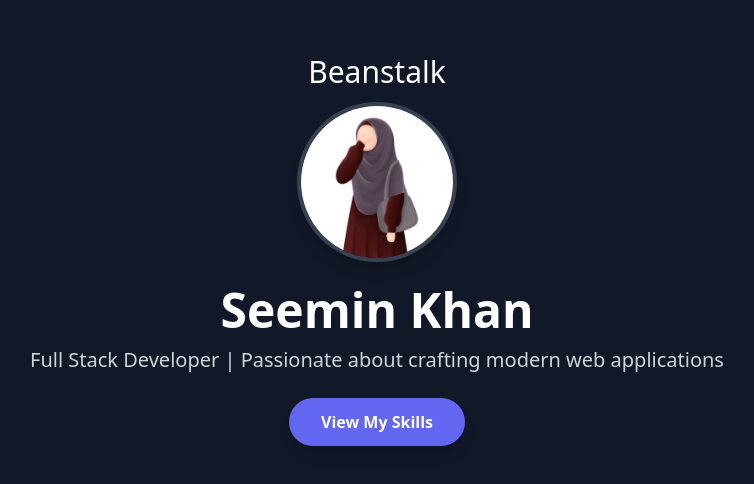
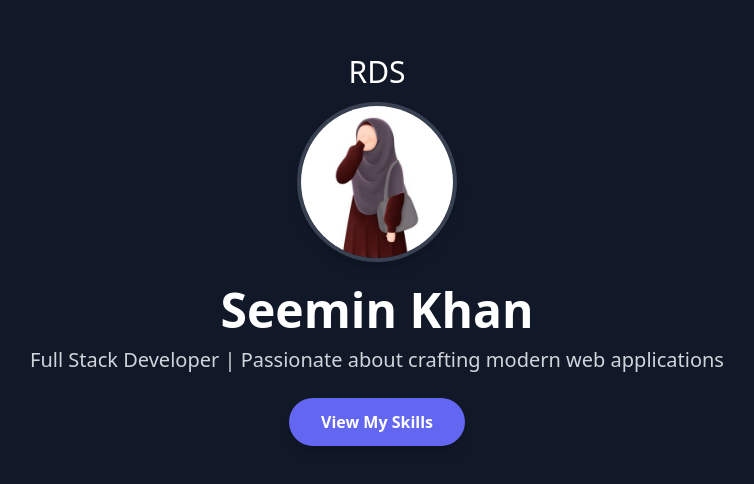
Before and after one commit to SeeminKhan/profile, a website: page public/index.html in a window 1280 px wide. Shown: the part 150-634 px from the top of the page, without its empty margins (263-1017 px from the left). Drawn offline with nearby package versions, Linux system fonts and the light colour scheme.

Commit message:
Update index.html for rds

```diff
--- a/public/index.html
+++ b/public/index.html
@@ -16,7 +16,7 @@
     </style>
 </head>
 <body class="bg-gray-900 text-gray-100 flex flex-col items-center justify-center min-h-screen p-6 text-center">
-    <h1 class="text-3xl text-white mb-3 hover:text-indigo-400 transition duration-300">Beanstalk</h1>
+    <h1 class="text-3xl text-white mb-3 hover:text-indigo-400 transition duration-300">RDS</h1>
     <img src="image/img.jpg" alt="Your Photo" class="rounded-full w-40 h-40 mb-6 border-4 border-gray-700 shadow-lg transform hover:scale-110 transition duration-300">
     <h1 class="text-5xl font-extrabold text-white mb-3 hover:text-indigo-400 transition duration-300">Seemin Khan</h1>
     <p class="text-xl text-gray-300 mb-6 hover:text-gray-100 transition duration-300">Full Stack Developer | Passionate about crafting modern web applications</p>
```
